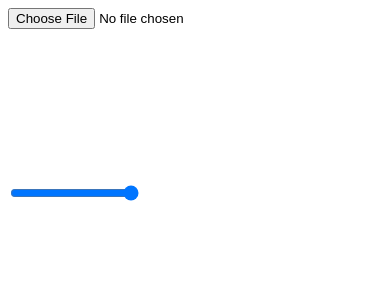
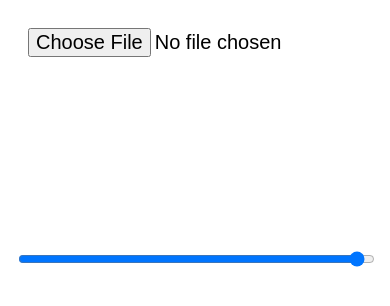
Before and after one commit to zilluss/posterize, a plain HTML site: page index.html in a window 390 px wide. Drawn offline with Linux system fonts and the light colour scheme.

Commit message:
Added mobile view

```diff
--- a/index.html
+++ b/index.html
@@ -3,6 +3,18 @@
 
 <head>
     <title>Image to Canvas</title>
+        <meta name="viewport" content="width=device-width, initial-scale=1.0">
+            <style>
+        /* Style for larger input elements on mobile */
+        input[type="text"],
+        input[type="range"],
+        input[type="file"] {
+            font-size: 20px; /* Increase the font size */
+            padding: 10px; /* Add padding around the text */
+            margin: 10px; /* Add margin to separate elements */
+            width: 90%; /* Make input elements wider for mobile screens */
+        }
+    </style>
 </head>
 
 <body>
```
